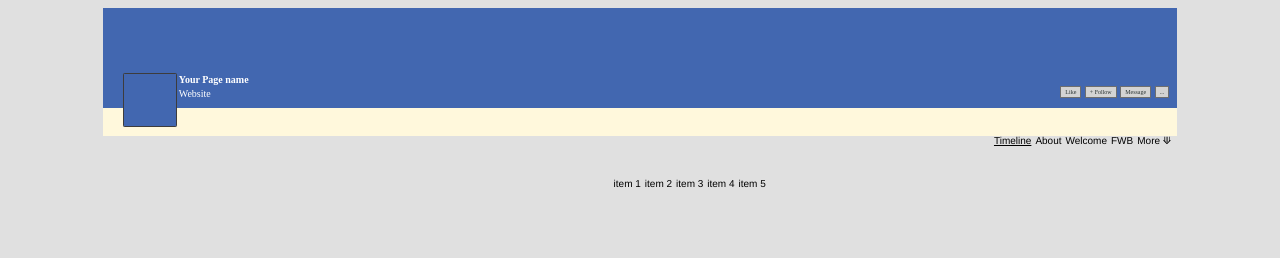
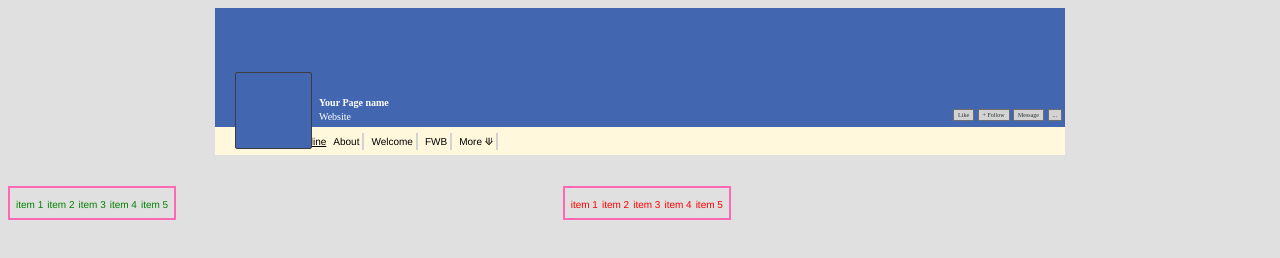
Before and after one commit to Eatmyloudmusic/Social_Network_Page, a plain HTML site: page index.html in a window 1280 px wide. Drawn offline with Linux system fonts and the light colour scheme.

Commit message:
several changes to format

```diff
--- a/index.html
+++ b/index.html
@@ -21,18 +21,29 @@
 
     </div>
     <div class="navigation">
-        <ul class="nav1">
-            <li class="link timeline">Timeline</li>
-            <li class="link">About</li>
+        <div class="nav2">
+        <ul>
+            <li class="link1 timeline">Timeline</li>
+            <li class="link about">About</li>
             <li class="link">Welcome</li>
             <li class="link">FWB</li>
             <li class="link more">More &#x27F1;</li>
         </ul>
+        </div>
     </div>
 
     <!-- two column list #nav -->
-    <nav>
-        <ul>
+    <nav class="column1">
+        <ul class="bottom">
+            <li>item 1</li>
+            <li>item 2</li>
+            <li>item 3</li>
+            <li>item 4</li>
+            <li>item 5</li>
+        </ul>
+    </nav>
+    <nav class="column2">
+        <ul class="bottom">
             <li>item 1</li>
             <li>item 2</li>
             <li>item 3</li>
@@ -44,6 +55,7 @@
 
 
 
+
     <!-- <p class="text1">The stuff.</p> -->
 </body>
 </html>
--- a/style.css
+++ b/style.css
@@ -5,13 +5,13 @@ body {
     background-color: rgb(224, 224, 224);
 }
 .blue-header-top {
-    height: 115px;
-    width: 85%;
+    height: 134px;
+    width: 850px;
     margin: 0 auto;
     background-color: #4267b0;
 }
 .navigation {
-    width: 85%;
+    width: 850px;
     height: 28px;
     margin: 0 auto;
     background-color: cornsilk;
@@ -22,12 +22,12 @@ body {
 .profile-picture {
     border: 1px solid rgb(61, 60, 60);
     border-width: thin;
-    height: 52px;
-    width: 52px;
+    height: 75px;
+    width: 75px;
     background-color: #4267b0;
     position: relative;
     border-radius: 2.5%;
-    top: 65px;
+    top: 64px;
     left: 20px;
     z-index: 2;
 }
@@ -44,18 +44,27 @@ li {
     font-size: 10px;
 }
 
-.nav1 {
+.nav2 {
+    position: relative;
+    top: -18px;
+    left: -448px;
+
+    /* right: 54 */
+}
+
+/* .nav1 {
     position: relative
     top: -19px;
-}
+} */
 
 li.link {
+    padding: 3px;
+    border-right: 2px solid lightgray;
 
 }
 
-li.link.timeline {
+li.link1.timeline {
     text-decoration: underline;
-    border-bottom: darkgreen 2px;
 }
 
 li.link.more {
@@ -70,7 +79,7 @@ li.link.more {
     position: relative;
     color: white;
     box-sizing: content-box;
-    margin-left: 76px;
+    margin-left: 104px;
     margin-top: 12px;
 }
 .head1.pagename
@@ -85,10 +94,10 @@ margin-top: -7px;
     position: relative;
   border: none;
   color: white;
-  padding: 3px 6px;
+  padding: 3px 1px;
   text-align: center;
   text-decoration: none;
-  display: inline-block;
+  /* display: inline-block; */
   font-size: 6px;
 }
 .but.likeb {
@@ -127,7 +136,8 @@ margin-top: -7px;
 
 
 /* Two column page items list */
-nav ul {
+/* nav ul {
+    color: indigo;
     -webkit-column-count: 2;
        -moz-column-count: 2;
             column-count: 2;
@@ -137,4 +147,21 @@ nav ul {
       -webkit-column-gap: 4em;
          -moz-column-gap: 4em;
               column-gap: 4em;
+  } */
+  .column1 {
+      color: green;
+      float: left;
   }
+
+  .column2 {
+      color: red;
+      float: right;
+  }
+
+  ul.bottom {
+      box-sizing: border-box;
+      position: relative;
+      border: 2px solid hotpink;
+
+
+  }
```
